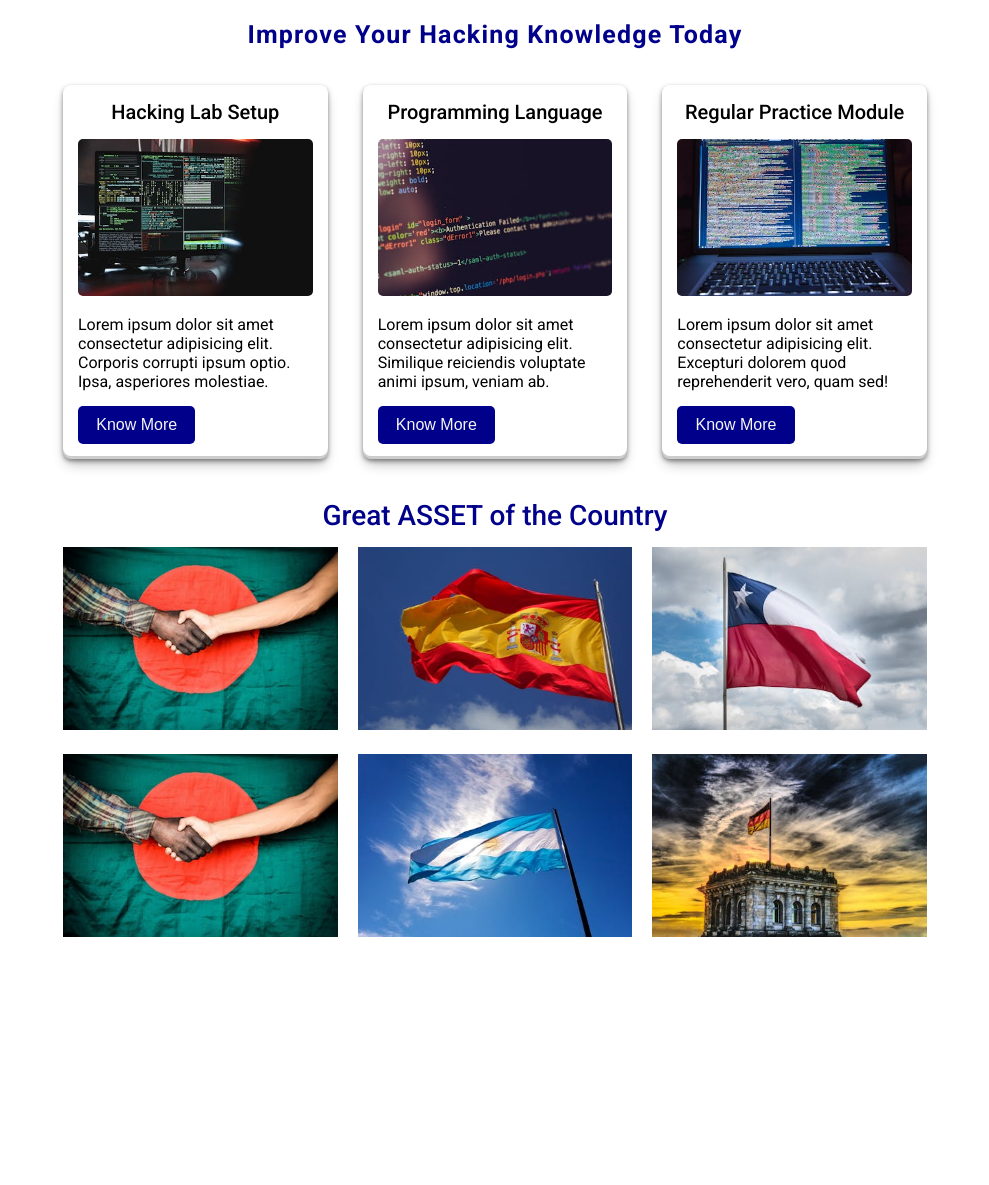
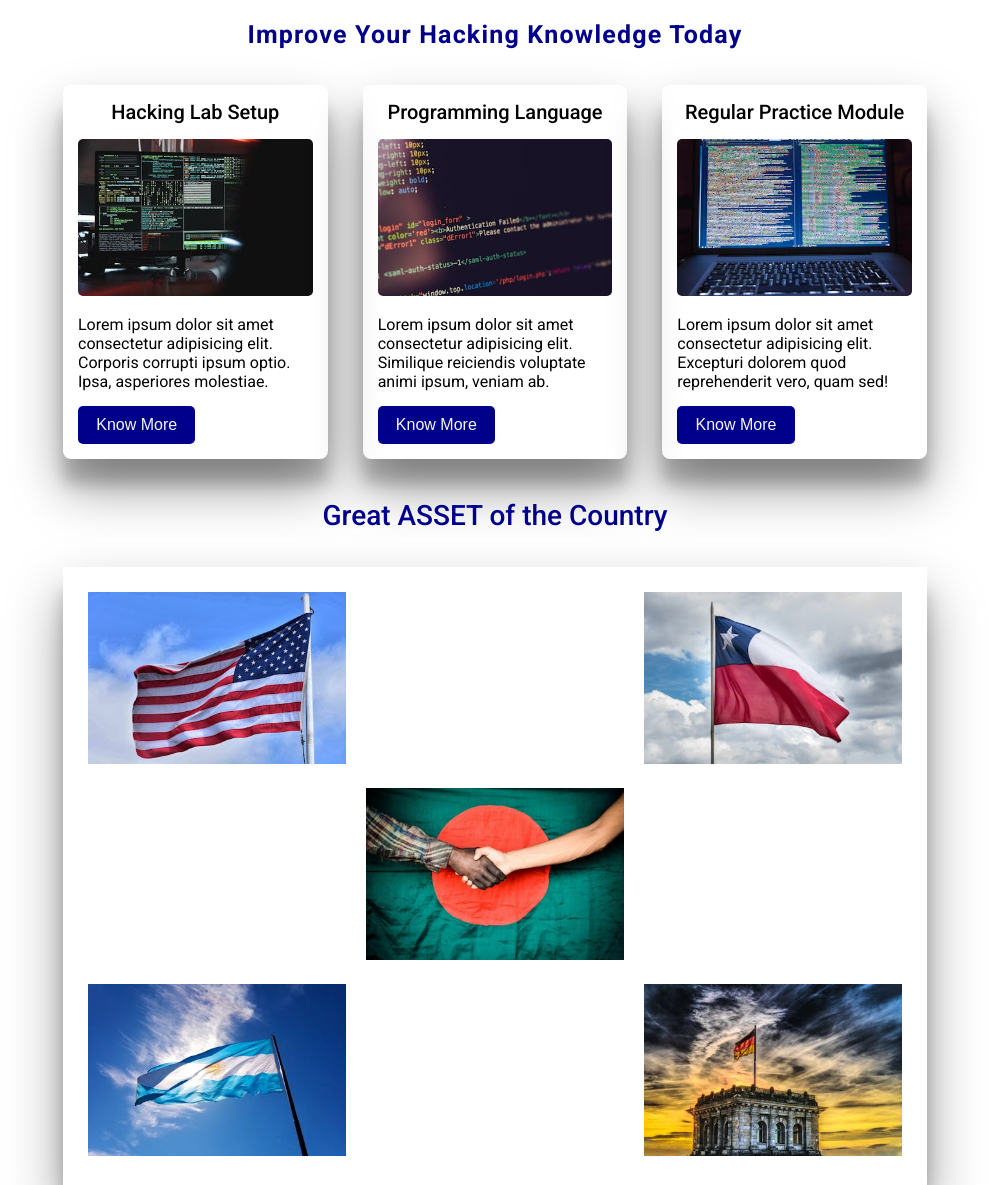
Before and after one commit to MDASHRAFUDDINTANVIR1/Grid-Layout, a plain HTML site: page index.html in a window 1280 px wide. Shown: the top 1185 px of the page, without its empty margins (145-1134 px from the left). Before the commit the page ends 1149 px from the top, so only its background shows below. Drawn offline with Linux system fonts and the light colour scheme.

Commit message:
Second Grid Layout Template design Completed

```diff
--- a/index.html
+++ b/index.html
@@ -48,8 +48,7 @@
     <section class="grid-template-2 grid-template">
         <h2>Great ASSET of the Country</h2>
         <div class="template2">
-            <div class="flag1 flag"><img src="assets/flag 0.jpg" alt=""></div>
-            <div class="flag2 flag"><img src="assets/flag 1.jpg" alt=""></div>
+            <div class="flag1 flag"><img src="assets/flag 3.jpg" alt=""></div>
             <div class="flag3 flag"><img src="assets/flag 2.jpg" alt=""></div>
             <div class="flag4 flag"><img src="assets/flag 0.jpg" alt=""></div>
             <div class="flag5 flag"><img src="assets/flag 4.jpg" alt=""></div>
--- a/style.css
+++ b/style.css
@@ -42,7 +42,7 @@ body {
 }
 
 .layout1 {
-    box-shadow: rgba(0, 0, 0, 0.4) 0px 2px 4px, rgba(0, 0, 0, 0.3) 0px 7px 13px -3px, rgba(0, 0, 0, 0.2) 0px -3px 0px inset;
+    box-shadow: 0 29px 52px rgba(0,0,0,0.40), 0 25px 16px rgba(0,0,0,0.20);
     padding: 15px;
     border-radius: 8px;
 }
@@ -90,13 +90,15 @@ body {
 
 .grid-template-2 {
     text-align: center;
+    margin-bottom: 25px;
+
 }
 
 .grid-template-2 h2 {
     color: darkblue;
     font-weight: 500;
     font-size: 28px;
-    margin-bottom: 15px;
+    margin-bottom: 35px;
 }
 
 .template2 {
@@ -104,6 +106,8 @@ body {
     grid-template-columns: repeat(3, 1fr);
     grid-template-rows: repeat(3, 1fr);
     gap: 20px;
+    padding: 25px;
+    box-shadow: 0 29px 52px rgba(0,0,0,0.40), 0 25px 16px rgba(0,0,0,0.20);
 
 }
 
@@ -111,3 +115,24 @@ body {
     width: 100%;
     height: auto;
 }
+
+.flag:nth-child(1) {
+    grid-row: 1;
+    grid-column: 1;
+}
+.flag:nth-child(2) {
+    grid-row: 1;
+    grid-column: 3;
+}
+.flag:nth-child(3) {
+    grid-row: 2;
+    grid-column: 2;
+}
+.flag:nth-child(4) {
+    grid-row: 3;
+    grid-column: 1;
+}
+.flag:nth-child(5) {
+    grid-row: 3;
+    grid-column: 3;
+}
```
